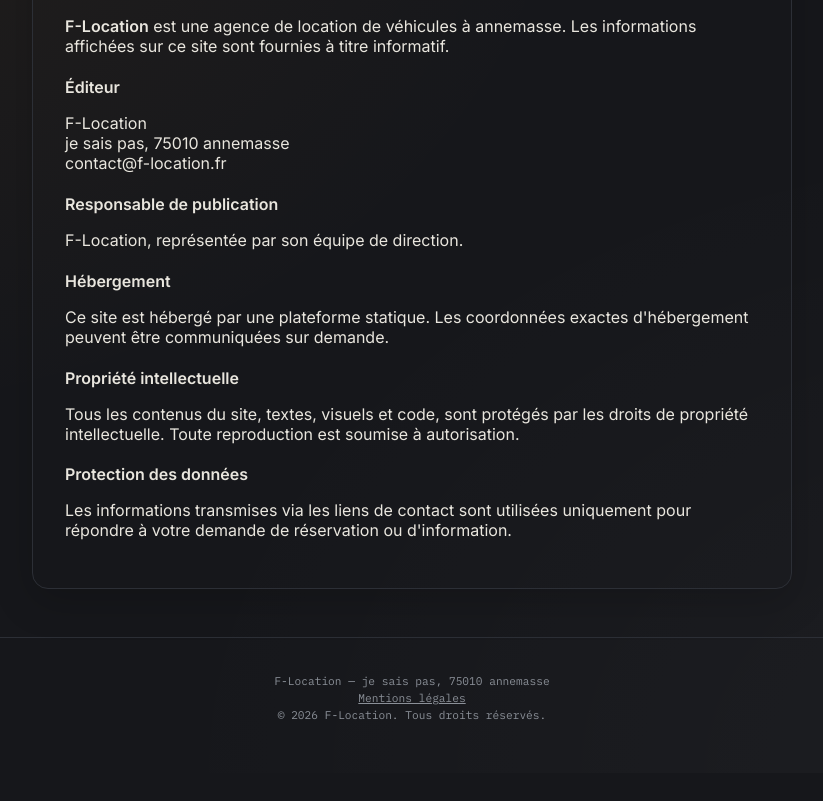
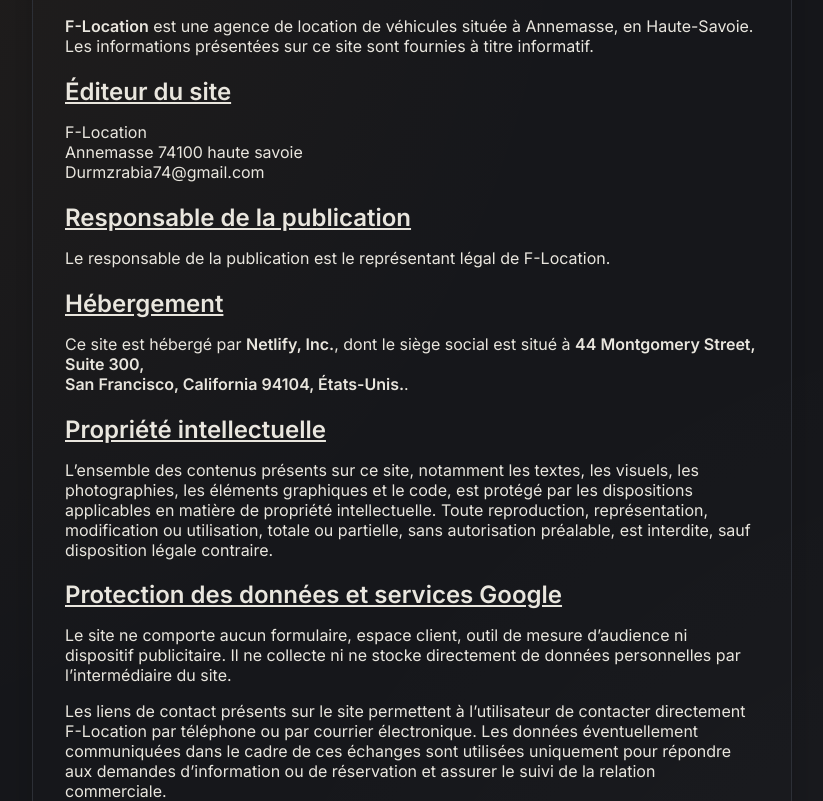
Before and after one commit to ROS-44/car-expo, a website built with Vite: page mentions-legales.html in a window 1280 px wide. Shown: the part 159-960 px from the top of the page, without its empty margins (228-1051 px from the left). Before the commit the page ends 932 px from the top, so only its background shows below. Built offline with nearby package versions, Linux system fonts and the light colour scheme.

Commit message:
minor changes

```diff
--- a/src/contact.ts
+++ b/src/contact.ts
@@ -5,7 +5,7 @@ import { createFooter } from "./components/footer";
 
 const ICONS = {
   phone: `<svg viewBox="0 0 24 24" width="20" height="20" fill="none" stroke="currentColor" stroke-width="1.8" stroke-linecap="round" stroke-linejoin="round" aria-hidden="true"><path d="M4 4h4l2 5-2.5 1.5a11 11 0 0 0 5 5L14 13l5 2v4a2 2 0 0 1-2 2A15 15 0 0 1 4 6a2 2 0 0 1 2-2Z"/></svg>`,
-  whatsapp: `<svg viewBox="0 0 24 24" width="20" height="20" fill="none" stroke="currentColor" stroke-width="1.8" stroke-linecap="round" stroke-linejoin="round" aria-hidden="true"><path d="M20 12a8 8 0 1 1-14.6-4.6L4 20l4.8-1.3A8 8 0 0 1 20 12Z"/><path d="M9 9.5c0 3 2.5 5.5 5.5 5.5" /></svg>`,
+  whatsapp: `<svg xmlns="http://www.w3.org/2000/svg" width="16" height="16" fill="currentColor" class="bi bi-whatsapp" viewBox="0 0 16 16"><path d="M13.601 2.326A7.85 7.85 0 0 0 7.994 0C3.627 0 .068 3.558.064 7.926c0 1.399.366 2.76 1.057 3.965L0 16l4.204-1.102a7.9 7.9 0 0 0 3.79.965h.004c4.368 0 7.926-3.558 7.93-7.93A7.9 7.9 0 0 0 13.6 2.326zM7.994 14.521a6.6 6.6 0 0 1-3.356-.92l-.24-.144-2.494.654.666-2.433-.156-.251a6.56 6.56 0 0 1-1.007-3.505c0-3.626 2.957-6.584 6.591-6.584a6.56 6.56 0 0 1 4.66 1.931 6.56 6.56 0 0 1 1.928 4.66c-.004 3.639-2.961 6.592-6.592 6.592m3.615-4.934c-.197-.099-1.17-.578-1.353-.646-.182-.065-.315-.099-.445.099-.133.197-.513.646-.627.775-.114.133-.232.148-.43.05-.197-.1-.836-.308-1.592-.985-.59-.525-.985-1.175-1.103-1.372-.114-.198-.011-.304.088-.403.087-.088.197-.232.296-.346.1-.114.133-.198.198-.33.065-.134.034-.248-.015-.347-.05-.099-.445-1.076-.612-1.47-.16-.389-.323-.335-.445-.34-.114-.007-.247-.007-.38-.007a.73.73 0 0 0-.529.247c-.182.198-.691.677-.691 1.654s.71 1.916.81 2.049c.098.133 1.394 2.132 3.383 2.992.47.205.84.326 1.129.418.475.152.904.129 1.246.08.38-.058 1.171-.48 1.338-.943.164-.464.164-.86.114-.943-.049-.084-.182-.133-.38-.232"/></svg>`,
   email: `<svg viewBox="0 0 24 24" width="20" height="20" fill="none" stroke="currentColor" stroke-width="1.8" stroke-linecap="round" stroke-linejoin="round" aria-hidden="true"><rect x="3" y="5" width="18" height="14" rx="2" /><path d="m3 7 9 6 9-6" /></svg>`,
 };
 
--- a/src/data/contact.ts
+++ b/src/data/contact.ts
@@ -2,10 +2,10 @@
 export const AGENCY = {
   name: "F-Location",
   city: "annemasse",
-  address: "je sais pas, 75010 annemasse",
-  phone: "+33600000000", // format international, sans espaces
+  address: "Annemasse 74100 haute savoie",
+  phone: "+33658155906 ", // format international, sans espaces
   whatsapp: "33600000000", // format international, sans le +
-  email: "contact@f-location.fr",
+  email: "Durmzrabia74@gmail.com",
   description:
     "Agence de location de voitures à annemasse. Un catalogue simple, des véhicules entretenus, une réponse rapide par téléphone, WhatsApp ou email.",
 };
--- a/src/mentionsLegales.ts
+++ b/src/mentionsLegales.ts
@@ -1,4 +1,5 @@
 import "./style.css";
+import { AGENCY } from "./data/contact";
 import { createHeader } from "./components/header";
 import { createFooter } from "./components/footer";
 
@@ -13,32 +14,72 @@ main.id = "main-content";
 main.innerHTML = `
   <section class="legal-card">
     <h1>Mentions légales</h1>
+
     <p>
-      <strong>F-Location</strong> est une agence de location de véhicules à annemasse.
-      Les informations affichées sur ce site sont fournies à titre informatif.
+      <strong>${AGENCY.name}</strong> est une agence de location de véhicules située à Annemasse,
+      en Haute-Savoie. Les informations présentées sur ce site sont fournies à titre
+      informatif.
     </p>
-    <h2>Éditeur</h2>
+
+    <h2>Éditeur du site</h2>
     <p>
-      F-Location<br />
-      je sais pas, 75010 annemasse<br />
-      contact@f-location.fr
+      ${AGENCY.name}<br />
+      ${AGENCY.address}<br />
+      ${AGENCY.email}
     </p>
-    <h2>Responsable de publication</h2>
-    <p>F-Location, représentée par son équipe de direction.</p>
+
+    <h2>Responsable de la publication</h2>
+    <p>Le responsable de la publication est le représentant légal de ${AGENCY.name}.</p>
+
     <h2>Hébergement</h2>
     <p>
-      Ce site est hébergé par une plateforme statique. Les coordonnées exactes
-      d'hébergement peuvent être communiquées sur demande.
+      Ce site est hébergé par <strong>Netlify, Inc.</strong>, dont le siège social
+      est situé à <strong> 44 Montgomery Street, Suite 300,<br />
+      San Francisco, California 94104, États-Unis.</strong>.
     </p>
+
     <h2>Propriété intellectuelle</h2>
     <p>
-      Tous les contenus du site, textes, visuels et code, sont protégés par les
-      droits de propriété intellectuelle. Toute reproduction est soumise à autorisation.
+      L’ensemble des contenus présents sur ce site, notamment les textes, les visuels,
+      les photographies, les éléments graphiques et le code, est protégé par les
+      dispositions applicables en matière de propriété intellectuelle. Toute
+      reproduction, représentation, modification ou utilisation, totale ou partielle,
+      sans autorisation préalable, est interdite, sauf disposition légale contraire.
     </p>
-    <h2>Protection des données</h2>
+
+    <h2>Protection des données et services Google</h2>
     <p>
-      Les informations transmises via les liens de contact sont utilisées uniquement
-      pour répondre à votre demande de réservation ou d'information.
+      Le site ne comporte aucun formulaire, espace client, outil de mesure d’audience ni
+      dispositif publicitaire. Il ne collecte ni ne stocke directement de données
+      personnelles par l’intermédiaire du site.
+    </p>
+
+    <p>
+      Les liens de contact présents sur le site permettent à l’utilisateur de contacter
+      directement ${AGENCY.name} par téléphone ou par courrier électronique. Les données
+      éventuellement communiquées dans le cadre de ces échanges sont utilisées
+      uniquement pour répondre aux demandes d’information ou de réservation et assurer
+      le suivi de la relation commerciale.
+    </p>
+
+    <p>
+      Le site utilise certains services fournis par Google, notamment Google Fonts pour
+      l’affichage des polices et l’API Google Sheets pour consulter et afficher les
+      informations publiques relatives aux véhicules. Lors de l’utilisation de ces
+      services, certaines données techniques nécessaires au fonctionnement du site,
+      telles que l’adresse IP, les informations relatives au navigateur et les données
+      de connexion, peuvent être traitées par Google.
+    </p>
+
+    <p>
+      Les données affichées depuis Google Sheets concernent uniquement des informations
+      publiques relatives aux véhicules. Aucune donnée personnelle des visiteurs n’est
+      enregistrée dans cette source de données.
+    </p>
+
+    <p>
+      Le site n’utilise aucun cookie ni traceur à des fins de publicité, de mesure
+      d’audience ou de profilage.
     </p>
   </section>
 `;
--- a/src/style.css
+++ b/src/style.css
@@ -833,7 +833,8 @@ a {
 
 .legal-card h2 {
   margin: 1.3rem 0 0.4rem;
-  font-size: 1rem;
+  font-size: 1.5rem;
+  text-decoration: underline;
 }
 
 .eyebrow {
```
Also changed, not shown: contact.html (+2 -2 lines), index.html (+1 -2 lines).
